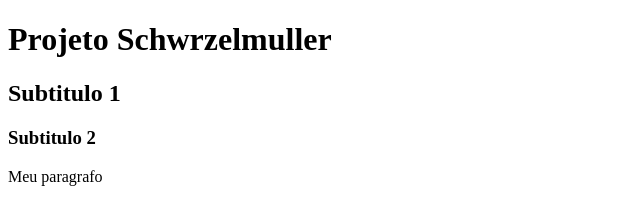
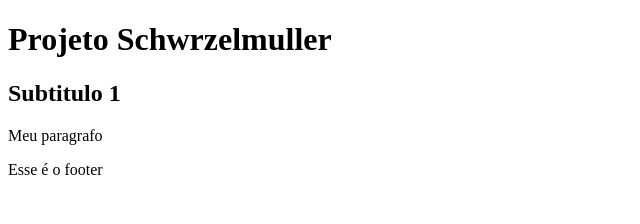
Before and after one commit to devruso/aula_git, a plain HTML site: page src/index.html in a window 1280 px wide. Shown: the whole page, without its empty margins (0-640 px from the left). Drawn offline with Linux system fonts and the light colour scheme.

Commit message:
footer adicionado

```diff
--- a/src/index.html
+++ b/src/index.html
@@ -7,10 +7,16 @@
 </head>
 <body>
     <h1>Projeto Schwrzelmuller</h1>
+
+
     <h2 class="subtitulo">
         Subtitulo 1
-        <h3>Subtitulo 2</h3>
     </h2>
-<p>Meu paragrafo</p>
+
+    <p>Meu paragrafo</p>
+
+    <footer>
+        Esse é o footer
+    </footer>
 </body>
 </html>
```
